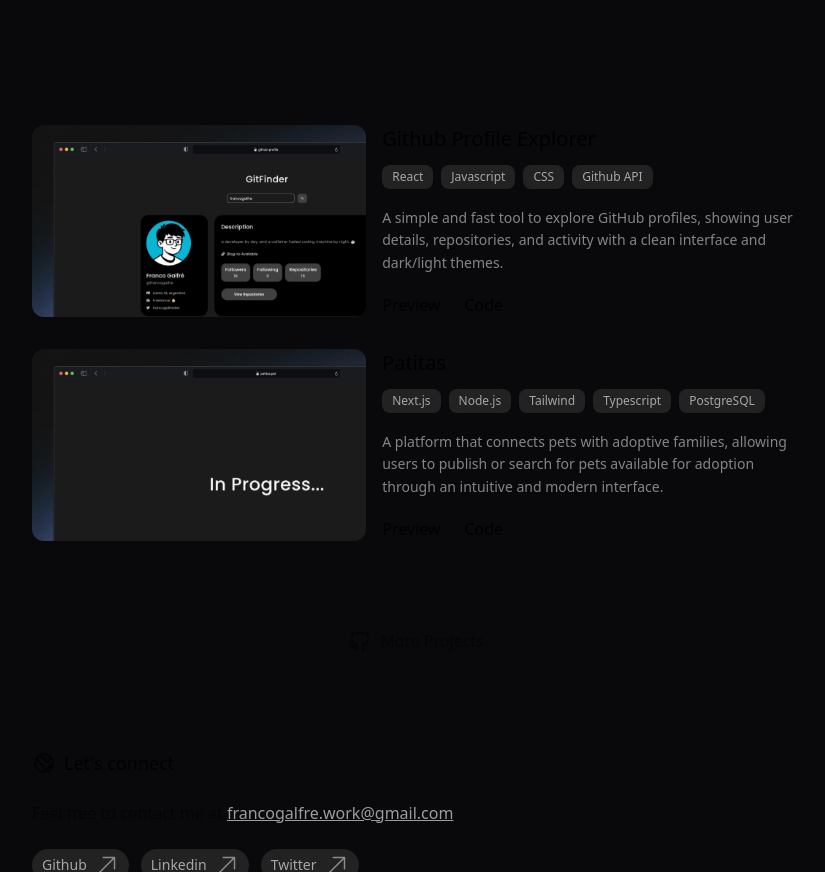
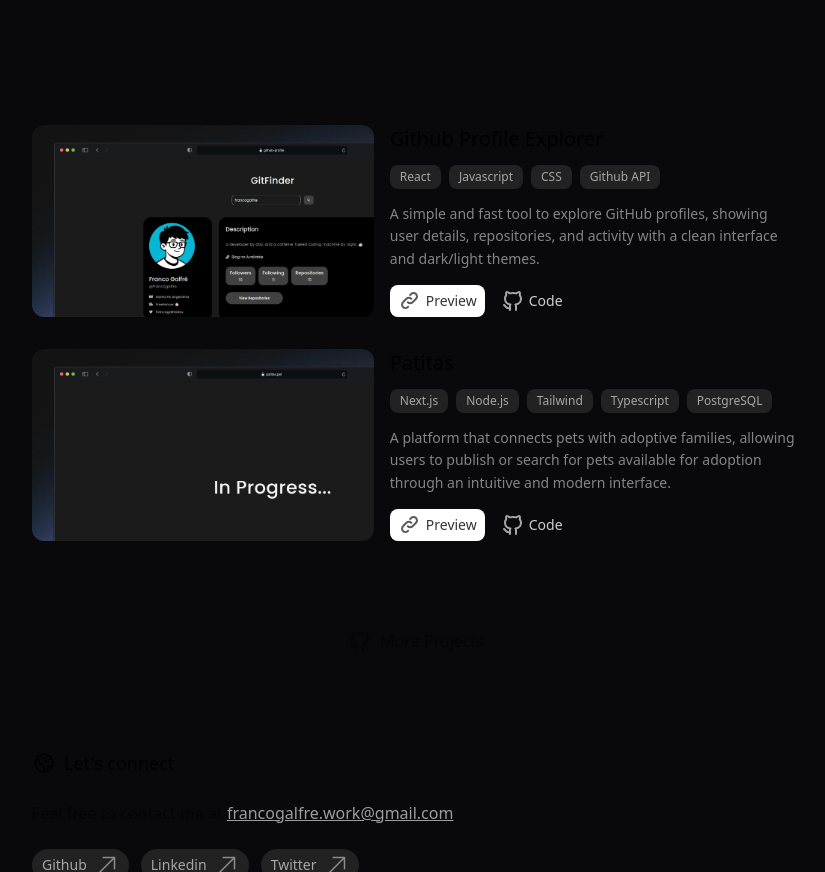
Before and after one commit to francogalfre/portfolio, an Astro site: page / in a window 1280 px wide. Shown: the part 1250-2122 px from the top of the page, without its empty margins (224-1049 px from the left). Built offline with nearby package versions, Linux system fonts and the light colour scheme; Astro itself is replaced by a stand-in of ours.

Commit message:
feat(projects): :sparkles: finish projects section

```diff
--- a/src/components/icons/Github.astro
+++ b/src/components/icons/Github.astro
@@ -1,7 +1,7 @@
 <svg
   {...Astro.props}
   xmlns="http://www.w3.org/2000/svg"
-  class="icon icon-tabler icon-tabler-brand-github"
+  class="icon icon-tabler icon-tabler-brand-github opacity-80"
   width="24"
   height="24"
   viewBox="0 0 24 24"
--- /dev/null
+++ b/src/components/icons/Link.astro
@@ -0,0 +1,18 @@
+<svg
+  {...Astro.props}
+  xmlns="http://www.w3.org/2000/svg"
+  class="opacity-80"
+  width="24"
+  height="24"
+  viewBox="0 0 24 24"
+  stroke-width="2"
+  stroke="currentColor"
+  fill="none"
+  stroke-linecap="round"
+  stroke-linejoin="round"
+>
+  <path stroke="none" d="M0 0h24v24H0z" fill="none"></path>
+  <path
+    d="M13.213 9.787a3.391 3.391 0 0 0-4.795 0l-3.425 3.426a3.39 3.39 0 0 0 4.795 4.794l.321-.304m-.321-4.49a3.39 3.39 0 0 0 4.795 0l3.424-3.426a3.39 3.39 0 0 0-4.794-4.795l-1.028.961"
+  ></path>
+</svg>
--- /dev/null
+++ b/src/components/sections/MoreProjects.astro
@@ -0,0 +1,52 @@
+---
+import { projects } from "../../data/projects";
+
+import LinkIcon from "../icons/Link.astro";
+import GithubIcon from "../icons/Github.astro";
+
+import TagsList from "../ui/TagsList";
+---
+
+<div class="flex flex-col gap-8">
+  {
+    projects.map((project) => (
+      <article class="flex gap-4 w-full">
+        <div class="aspect-video overflow-hidden rounded-xl h-48 max-w-lg w-full flex-5">
+          <a href={project.href.length > 0 ? project.href : project.repository}>
+            <img
+              src={project.image}
+              alt={`Mockup, Captura de Pantalla del Proyecto ${project.title}`}
+              class="w-full h-full cursor-pointer object-cover object-top scale-105 hover:scale-100 duration-700 transition-transform shadow-none"
+            />
+          </a>
+        </div>
+
+        <div class="flex flex-col justify-between flex-6">
+          <div class="space-y-3">
+            <h2 class="text-xl">{project.title}</h2>
+            <TagsList tags={project.tags} client:visible />
+          </div>
+          <p class="text-white/50  text-sm leading-relaxed prose">
+            {project.description}
+          </p>
+
+          <div class="flex items-center space-x-2 text-white/80 text-sm">
+            <a
+              href={project.href}
+              class="flex items-center gap-1 bg-white text-black/80 px-2 py-1 rounded-lg hover:bg-white/90 hover:text-black/80 transition-colors"
+            >
+              <LinkIcon class="size-6" /> Preview
+            </a>
+            <a
+              href={project.repository}
+              class="flex items-center gap-1 px-2 py-1 rounded-lg hover:text-white/90 transition-colors"
+            >
+              <GithubIcon class="size-6" />
+              Code
+            </a>
+          </div>
+        </div>
+      </article>
+    ))
+  }
+</div>
--- a/src/components/sections/Projects.astro
+++ b/src/components/sections/Projects.astro
@@ -1,11 +1,12 @@
 ---
-import { primaryProjects, projects } from "../../data/projects";
+import { primaryProjects } from "../../data/projects";
 
 import CodeIcon from "../icons/Code.astro";
 import GithubIcon from "../icons/Github.astro";
 
 import ProjectCard from "../ui/ProjectCard.tsx";
-import TagsList from "../ui/TagsList.tsx";
+
+import MoreProjectsSection from "./MoreProjects.astro";
 ---
 
 <div class="space-y-6">
@@ -32,42 +33,7 @@
         ))
       }
     </div>
-    <div class="flex flex-col gap-8">
-      {
-        projects.map((project) => (
-          <article class="flex gap-4 w-full">
-            <div class="aspect-video overflow-hidden rounded-xl h-48 max-w-lg w-full flex-4">
-              <a
-                href={
-                  project.href.length > 0 ? project.href : project.repository
-                }
-              >
-                <img
-                  src={project.image}
-                  alt={`Mockup, Captura de Pantalla del Proyecto ${project.title}`}
-                  class="w-full h-full cursor-pointer object-cover object-top scale-105 hover:scale-100 duration-700 transition-transform shadow-none"
-                />
-              </a>
-            </div>
-
-            <div class="flex flex-col justify-between flex-5">
-              <div class="space-y-3">
-                <h2 class="text-xl">{project.title}</h2>
-                <TagsList tags={project.tags} client:visible />
-              </div>
-              <p class="text-white/50  text-sm leading-relaxed prose">
-                {project.description}
-              </p>
-
-              <div class="flex items-center space-x-6">
-                <a href={project.href}>Preview</a>
-                <a href={project.repository}>Code</a>
-              </div>
-            </div>
-          </article>
-        ))
-      }
-    </div>
+    <MoreProjectsSection />
   </main>
 
   <footer class="flex items-center justify-center pt-16">
```
